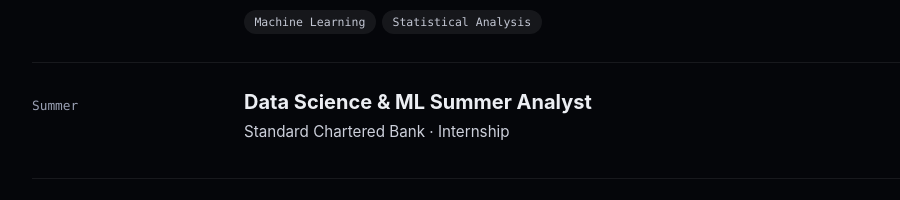
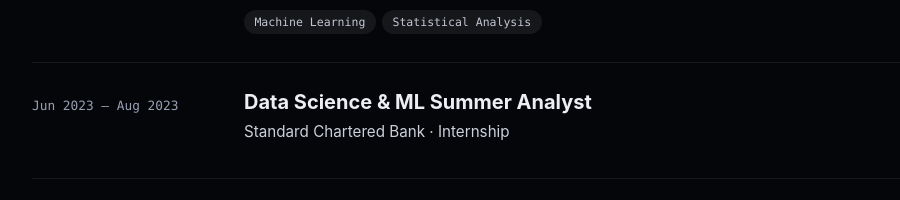
Before and after one commit to avanijamenon/avanijamenon.github.io, a plain HTML site: page index.html in a window 1280 px wide. Shown: the part 1662-1862 px from the top of the page, without its empty margins (172-1072 px from the left). Drawn offline with Linux system fonts and the light colour scheme.

Commit message:
Add Standard Chartered internship dates
Co-Authored-By: Claude Opus 5.5 <noreply@anthropic.com>

```diff
--- a/index.html
+++ b/index.html
@@ -75,7 +75,7 @@
           </div>
         </li>
         <li>
-          <div class="when">Summer</div>
+          <div class="when">Jun 2023 — Aug 2023</div>
           <div class="what">
             <h3>Data Science &amp; ML Summer Analyst</h3>
             <p class="org">Standard Chartered Bank · Internship</p>
```
